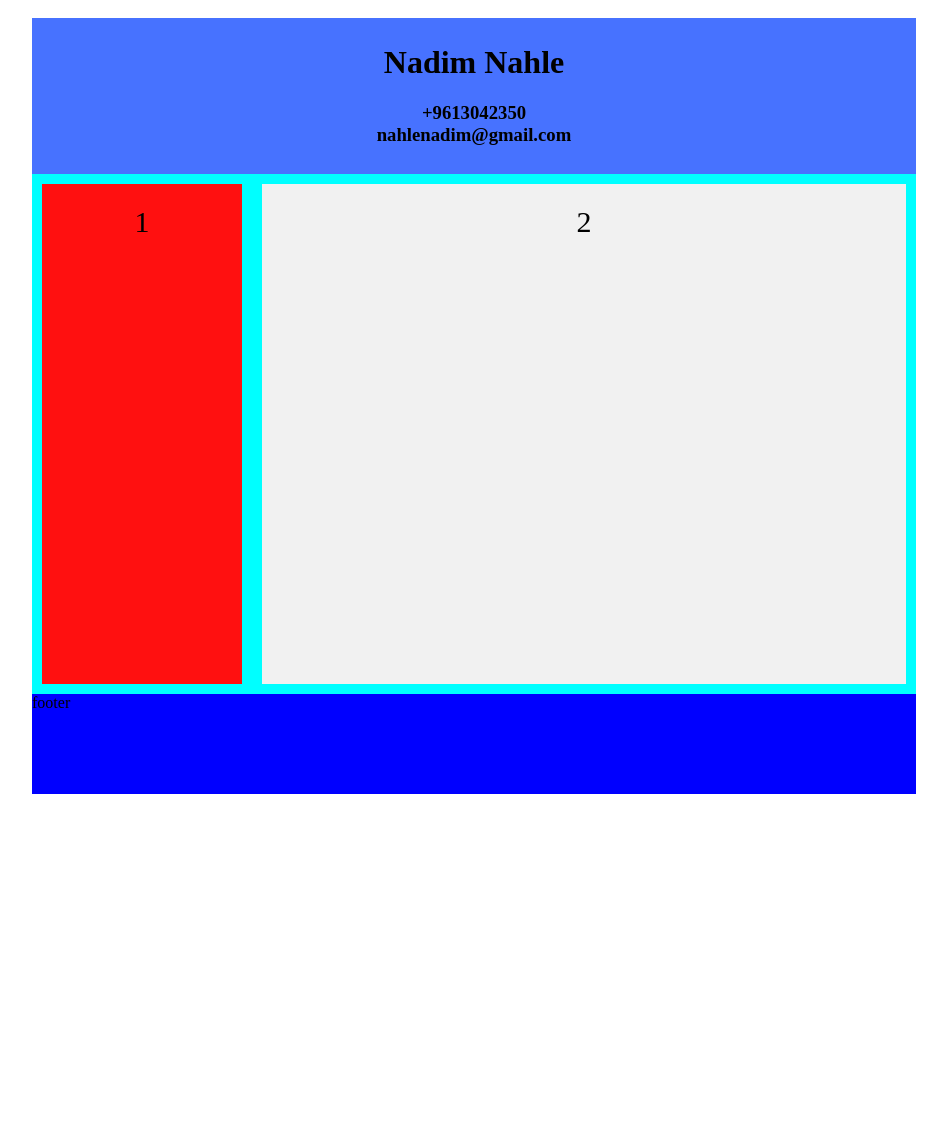
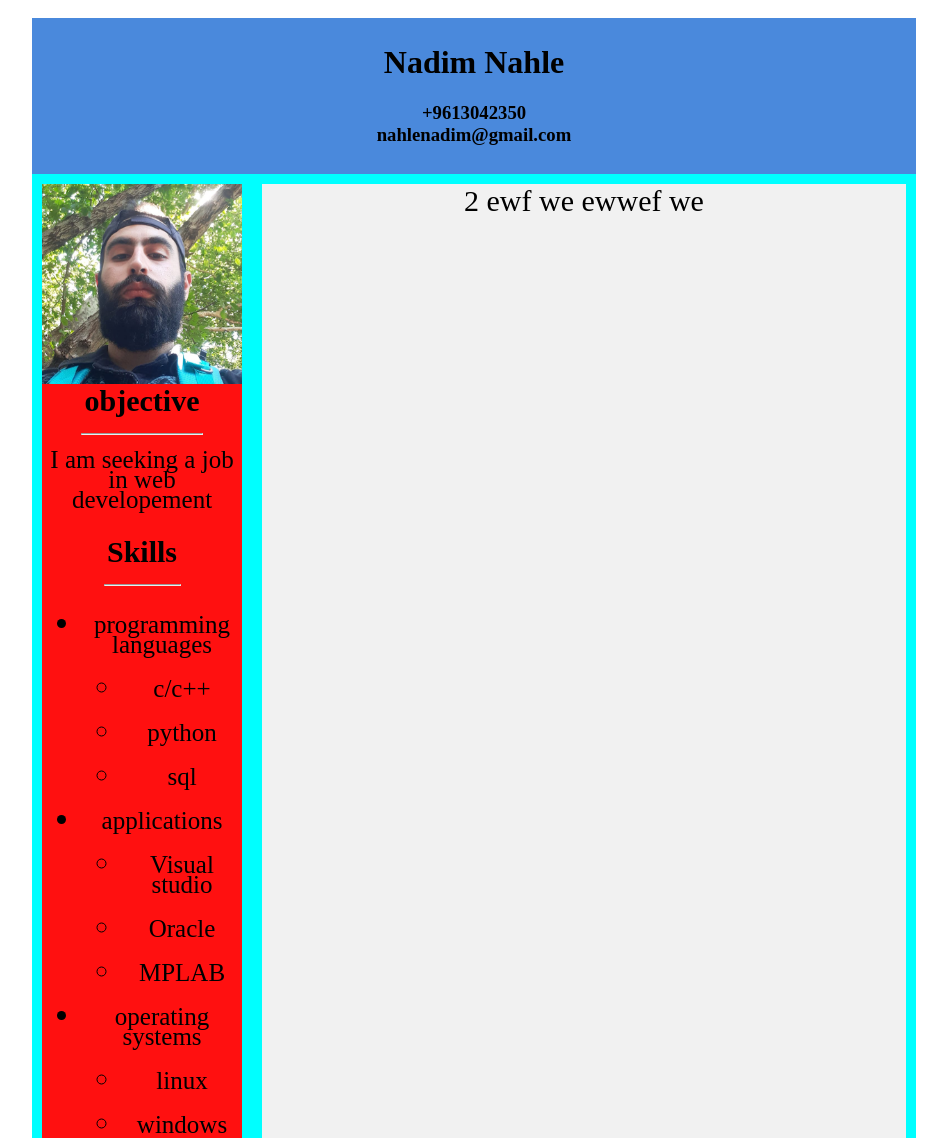
Before and after one commit to Nadim-Nahle/nadimcv, a plain HTML site: page index.html in a window 1280 px wide. Shown: the top 1138 px of the page, without its empty margins (166-1113 px from the left). Before the commit the page ends 812 px from the top, so only its background shows below. Drawn offline with Linux system fonts and the light colour scheme.

Commit message:
creating the left side

```diff
--- a/index.html
+++ b/index.html
@@ -8,18 +8,45 @@
 
         <div class="box-container">
             <header>
-                <div id="me"> <h1>Nadim Nahle<h1></h1><h3>+9613042350<br>nahlenadim@gmail.com</h3></div>
-                </div>
+                <div class="me"> <h1>Nadim Nahle<h1></h1><h3>+9613042350<br>nahlenadim@gmail.com</h3></div>
+
             </header>
 
         <main>
             <div class="flex-container">
-                <div class="left">1</div>
-                <div>2</div>
+                <div class="left">
+                    <img src="images/nadim.png" width="200" height="200" padding-top="10%">
+                    <div class="objective"> <h4> objective<hr width="120"></h4><p>I am seeking a job in web developement</p>
+                    </div>
+                    <h4>Skills<hr width="75"></h4>
+                    <ul>
+                        <li><P> programming languages<P> </li>
+                            <ul>
+                                <li><P>c/c++</P> </li>
+                                <li> <P>python </P></li>
+                                <li><P>sql</P> </li>
+                            </ul>
+                        <li><P> applications</P> </li>
+                        <ul>
+                            <li><P>Visual studio</P> </li>
+                            <li> <P>Oracle</P></li>
+                            <li><P>MPLAB</P> </li>
+                        </ul>
+                        <li> <P>operating systems </P></li>
+                            <ul>
+                                <li><p>linux</p></li>
+                                <li><p>windows</p></li>
+
+                    </ul>
+
+
+
+                </div>
+                <div>2 ewf we ewwef we</div>
 
         </main>
 
-        <footer> footer </footer>
+
 
         </div>
     </body>
--- a/styles/style.css
+++ b/styles/style.css
@@ -6,18 +6,17 @@ html{
 }
 
 header{
-    background-color: #1c51ffce;
+    background-color: #4a89dc;
     min-height: 100px;
     text-align:center;
     padding-top: 0.5%;
     padding-bottom: 1%;
 }
+.picture{
+    margin-bottom: 80px;
 
+}
 
-footer{
-    background-color: blue;
-    min-height: 100px;
-}
 
 .flex-container{
     display:flex;
@@ -30,16 +29,24 @@ footer{
     width: 100px;
     margin: 10px;
     text-align: center;
-    line-height: 75px;
+
     font-size: 30px;
     flex: 1 0 auto;
-    height:500px;
+    height:auto;
   }
   .flex-container > div.left {
       background-color: rgb(255, 16, 16);
       flex: 0 0 200px;
   }
-  .flex-container > div.right {
-    background-color: black;
-    flex: 0 0 200px;
-}
+    h4{
+        margin-top: 0px;
+        margin-bottom: 25px;
+    }
+    p{
+        font-size: 25px;
+        margin-top: -10px;
+        line-height: 80%;
+    }
+    ul{
+        font-size: 30px;
+    }
```
Also changed, not shown: images/nadim.png (added).
